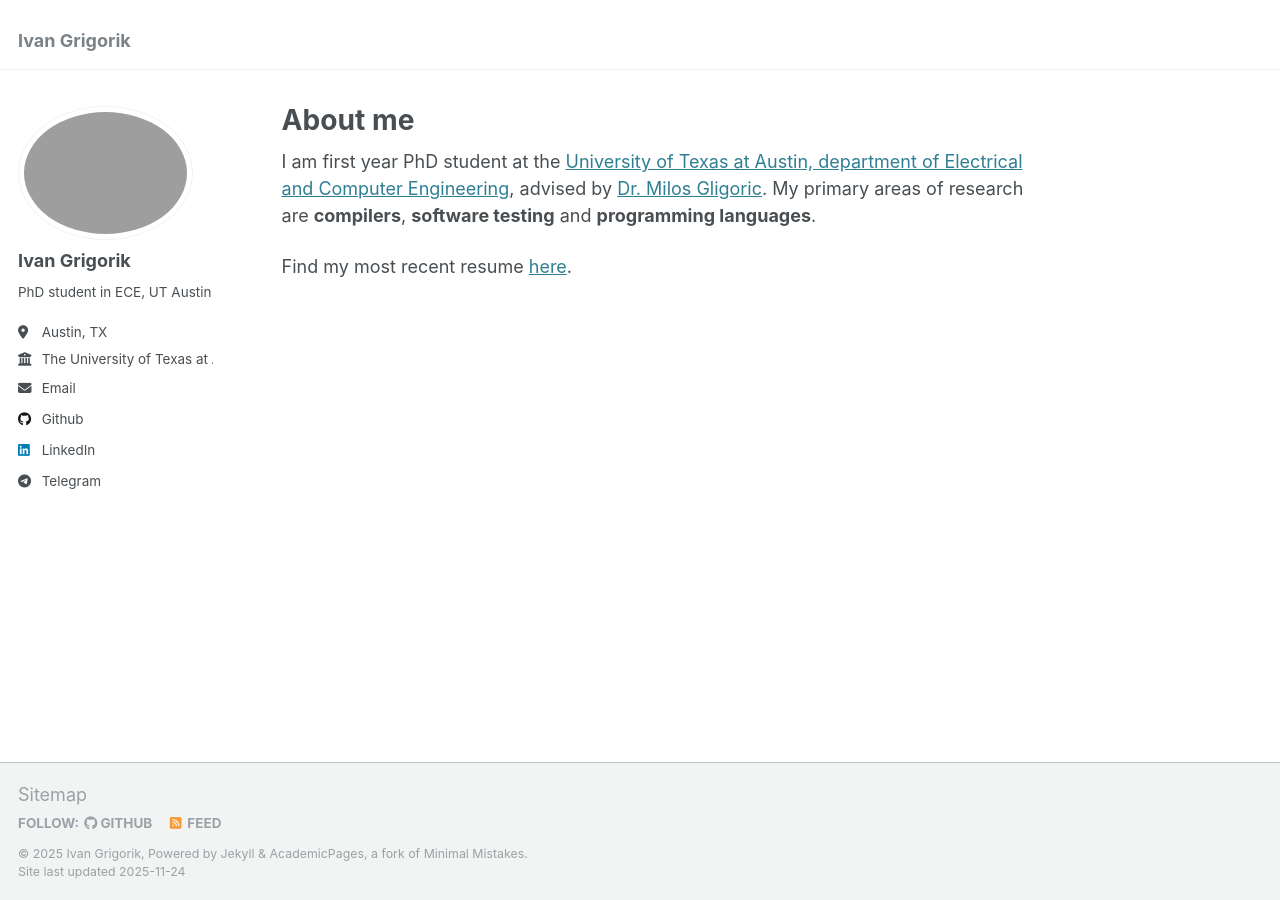
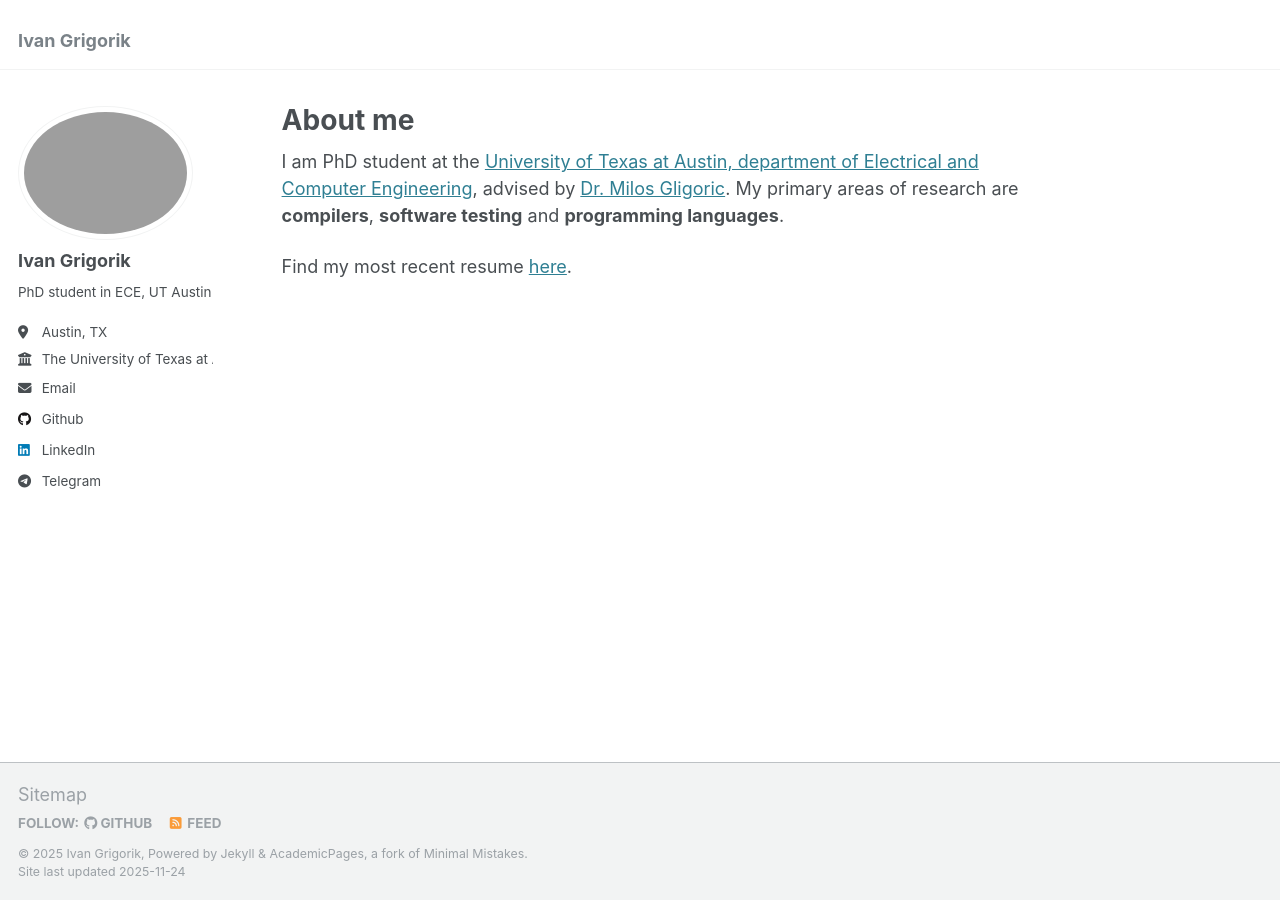
Before and after one commit to IvanGrigorik/IvanGrigorik.github.io, a Jekyll site: the page built from _pages/about.md, in a window 1280 px wide. Built offline with Jekyll 4.4.1, drawn with Linux system fonts in a browser that asks for light colours; some of the changed lines change nothing that is shown.

Commit message:
remove `first year`

```diff
--- a/_pages/about.md
+++ b/_pages/about.md
@@ -7,7 +7,7 @@
   - /about.html
 ---
 
-I am first year PhD student at the [University of Texas at Austin, department of Electrical and Computer Engineering](https://www.ece.utexas.edu/),
+I am PhD student at the [University of Texas at Austin, department of Electrical and Computer Engineering](https://www.ece.utexas.edu/),
 advised by [Dr. Milos Gligoric](https://users.ece.utexas.edu/~gligoric/). My primary areas of research are **compilers**, **software testing** and **programming languages**.
 
 Find my most recent resume [here](../files/CV.pdf).
@@ -23,11 +23,11 @@
 Getting started
 ======
 1. Register a GitHub account if you don't have one and confirm your e-mail (required!)
-1. Fork [this template](https://github.com/academicpages/academicpages.github.io) by clicking the "Use this template" button in the top right.
-1. Go to the repository's settings (rightmost item in the tabs that start with "Code", should be below "Unwatch"). Rename the repository "[your GitHub username].github.io", which will also be your website's URL.
-1. Set site-wide configuration and create content & metadata (see below -- also see [this set of diffs](http://archive.is/3TPas) showing what files were changed to set up [an example site](https://getorg-testacct.github.io) for a user with the username "getorg-testacct")
-1. Upload any files (like PDFs, .zip files, etc.) to the files/ directory. They will appear at https://[your GitHub username].github.io/files/example.pdf.
-1. Check status by going to the repository settings, in the "GitHub pages" section
+2. Fork [this template](https://github.com/academicpages/academicpages.github.io) by clicking the "Use this template" button in the top right.
+3. Go to the repository's settings (rightmost item in the tabs that start with "Code", should be below "Unwatch"). Rename the repository "[your GitHub username].github.io", which will also be your website's URL.
+4. Set site-wide configuration and create content & metadata (see below -- also see [this set of diffs](http://archive.is/3TPas) showing what files were changed to set up [an example site](https://getorg-testacct.github.io) for a user with the username "getorg-testacct")
+5. Upload any files (like PDFs, .zip files, etc.) to the files/ directory. They will appear at https://[your GitHub username].github.io/files/example.pdf.
+6. Check status by going to the repository settings, in the "GitHub pages" section
 
 Site-wide configuration
 ------
```
